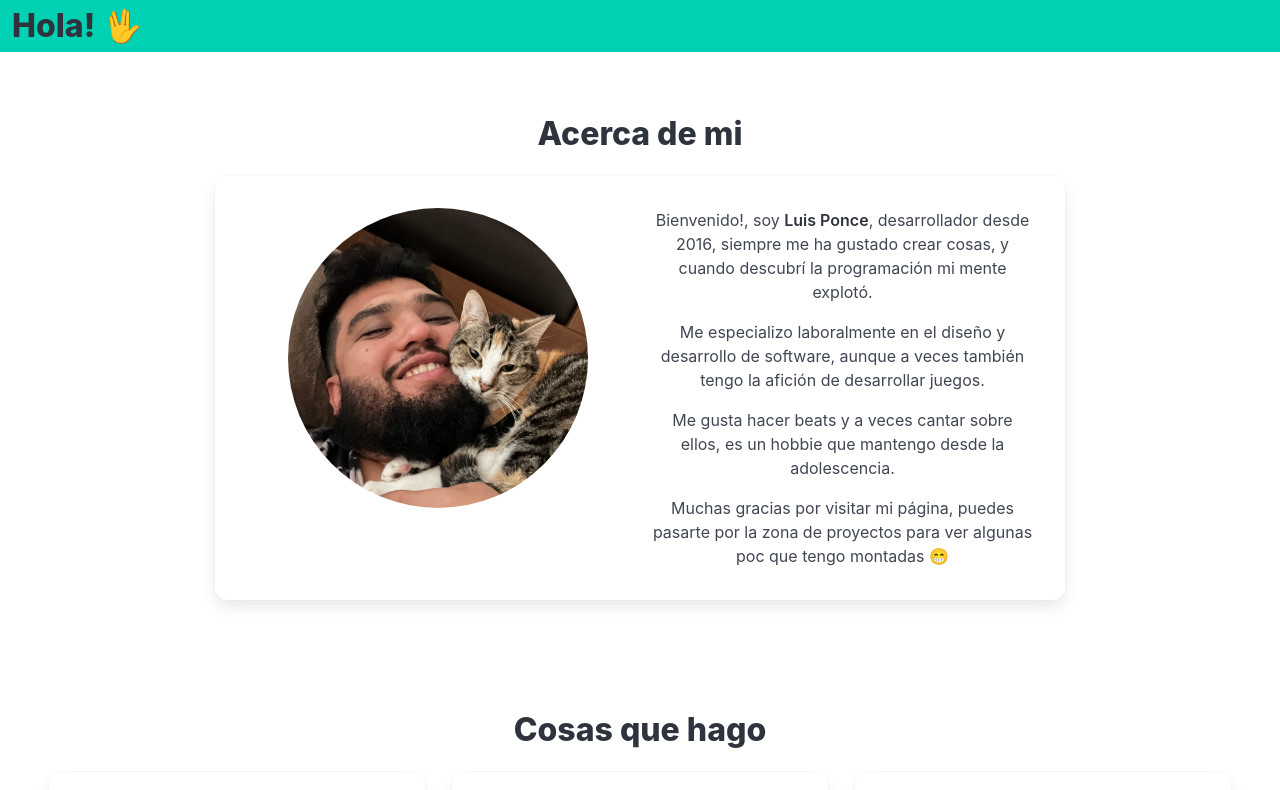
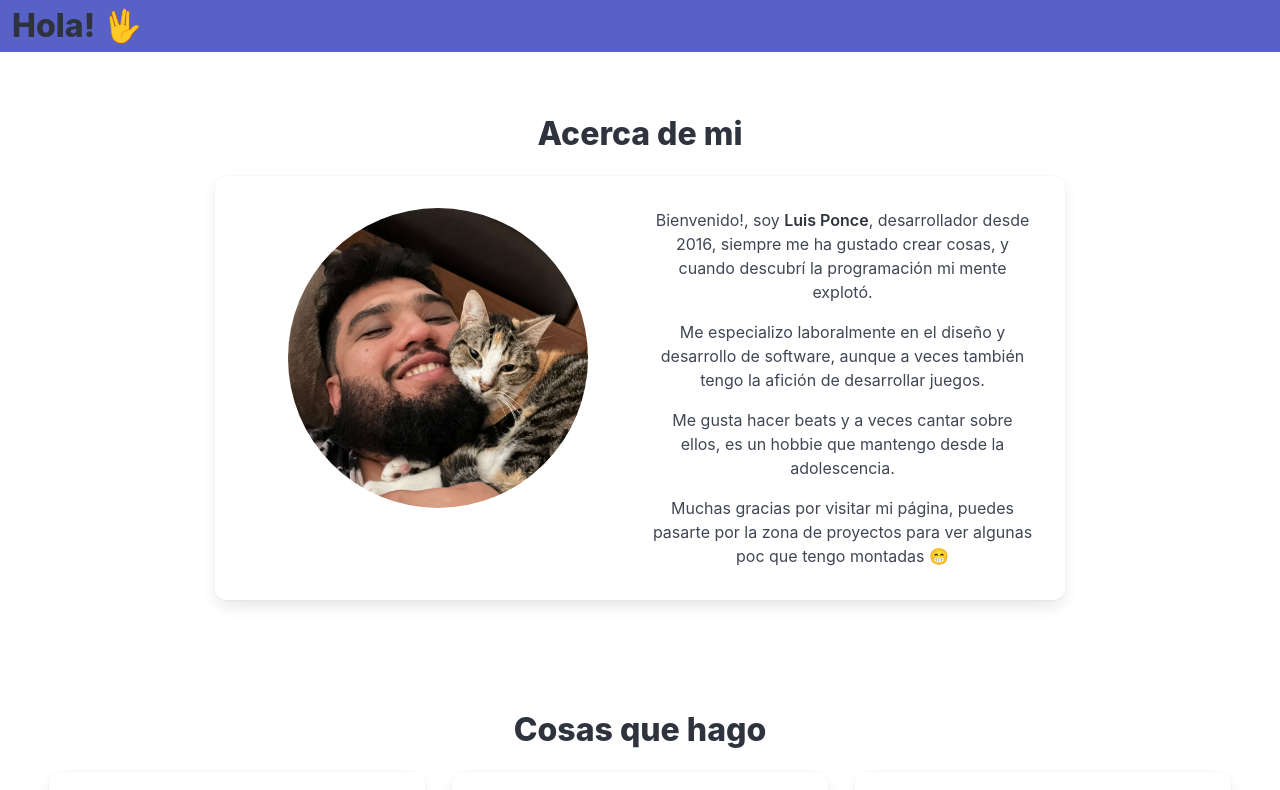
Before and after one commit to itspreshu/live-cv, an Angular app: page /about in a window 1280 px wide. Shown: the top 790 px of the page. Built offline with nearby package versions, Linux system fonts and the light colour scheme; some icons are missing.

Commit message:
feature(general): changed color, added favico

```diff
--- a/src/app/about-me/presentation/presentation.component.html
+++ b/src/app/about-me/presentation/presentation.component.html
@@ -4,7 +4,7 @@
     <div class="columns box profile-description">
       <div class="column">
         <figure class="image is-1by1 profile-image">
-          <img src="../../assets/profile-image.png" class="is-rounded" alt="">
+          <img src="assets/profile-image.png" class="is-rounded" alt="">
         </figure>
       </div>
       <div class="column"><p class="text">
--- a/src/index.html
+++ b/src/index.html
@@ -2,7 +2,7 @@
 <html lang="en">
 <head>
   <meta charset="utf-8">
-  <title>LiveCv</title>
+  <title>Bienvenido!</title>
   <base href="/">
   <meta name="viewport" content="width=device-width, initial-scale=1">
   <link rel="icon" type="image/x-icon" href="favicon.ico">
--- a/src/styles.scss
+++ b/src/styles.scss
@@ -1,2 +1,6 @@
 @import url('../node_modules/bulma/bulma.scss');
 @import url('../node_modules/iconoir/css/iconoir.css');
+
+:root{
+  --bulma-primary: hsl(235, 49%, 56%);
+}
```
Also changed, not shown: 1 other file (tests, documents, lock files or other folders).
